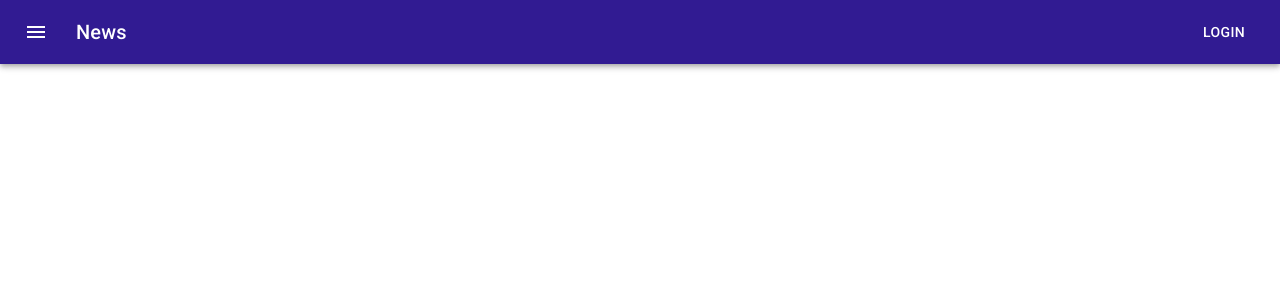
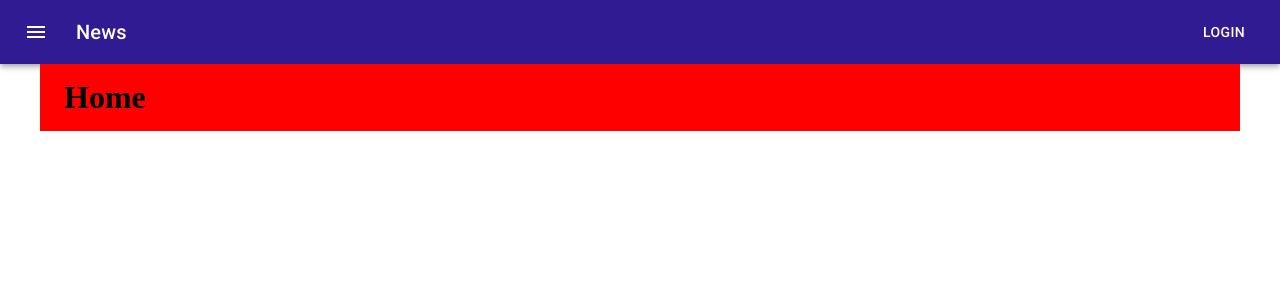
Before and after one commit to filipeAugusto99/my-app, a React (Create React App) app: page / in a window 1280 px wide. Shown: the top 300 px of the page. Built offline with nearby package versions, Linux system fonts and the light colour scheme.

Commit message:
adding template default

```diff
--- a/src/App.js
+++ b/src/App.js
@@ -7,10 +7,12 @@
 } from 'react-router-dom'
 
 //componentes
+import TemplateDefault from './templates/Default'
 import Home from './pages/Home'
 
 const App = () => {
   return (
+    <TemplateDefault>
       <Router>
         <Switch>
           <Route path="/">
@@ -18,6 +20,7 @@
           </Route>
         </Switch>
       </Router>
+    </TemplateDefault>
   )
 }
 
--- a/src/pages/Home.js
+++ b/src/pages/Home.js
@@ -1,10 +1,8 @@
 import React from 'react'
-import Header from '../partials/Header/Header'
-
 
 const Home = () => {
   return (
-    <Header />
+    <h1>Home</h1>
   )
 }
 
--- /dev/null
+++ b/src/templates/Default.js
@@ -0,0 +1,27 @@
+import Container from '@mui/material/Container'
+import { makeStyles } from '@mui/styles'
+
+import Header from '../partials/Header/Header'
+
+const useStyles = makeStyles(() => ({
+  container: {
+    padding: '15px 0',
+    background: 'red',
+  }
+}))
+
+
+const Default = ({ children }) => {
+  const classes = useStyles()
+
+  return (
+    <>
+      <Header />
+      <Container className={classes.container}>
+        {children}
+      </Container>
+    </>
+  )
+}
+
+export default Default
```
Lines whose indentation alone changed are shown as unchanged.
